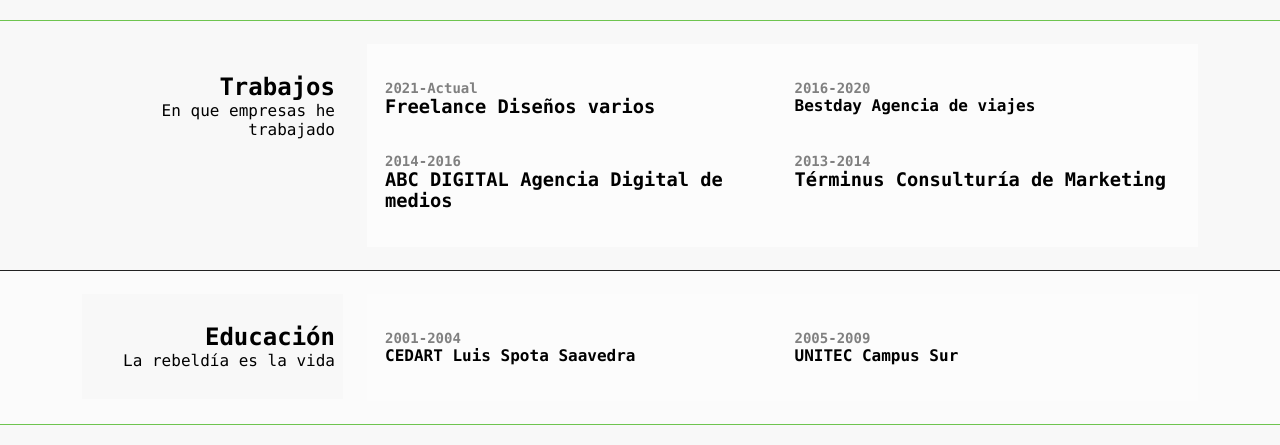
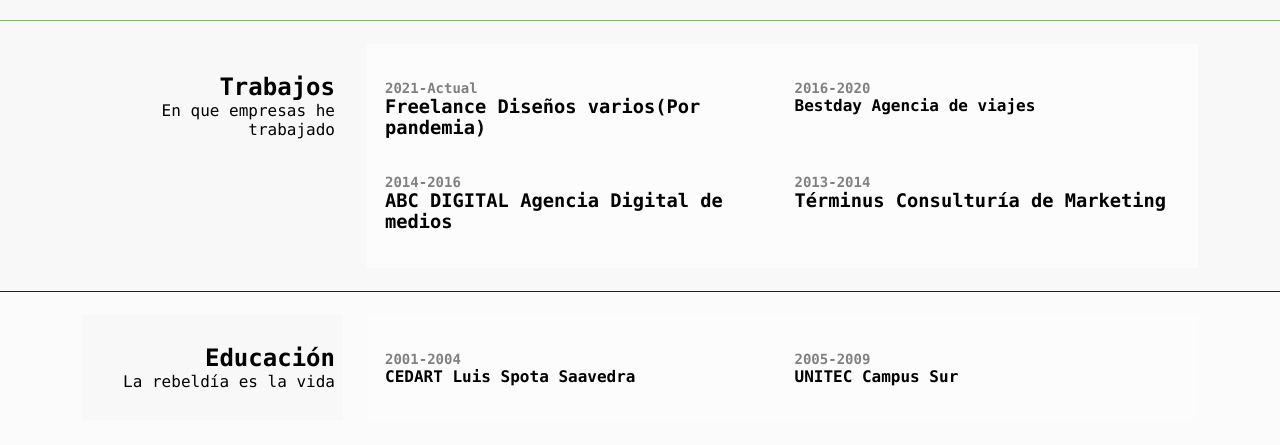
Before and after one commit to manolecks/portafolio, a plain HTML site: page index.html in a window 1280 px wide. Shown: the part 1791-2236 px from the top of the page. Drawn offline with nearby package versions, Linux system fonts and the light colour scheme.

Commit message:
Update index.html
cambio de  texto general de texto freelance

```diff
--- a/index.html
+++ b/index.html
@@ -326,7 +326,7 @@
                            <h4>2021-Actual</h4>
                         </div>
                         <div class="text">
-                            <h3>Freelance <span>Diseños varios</span></h3>
+                            <h3>Freelance <span>Diseños varios(Por pandemia)</span></h3>
                             <!--<p>Manejo de hojas de estilo, para el colorido web.</p>-->
                         </div>
                     </div>
```
